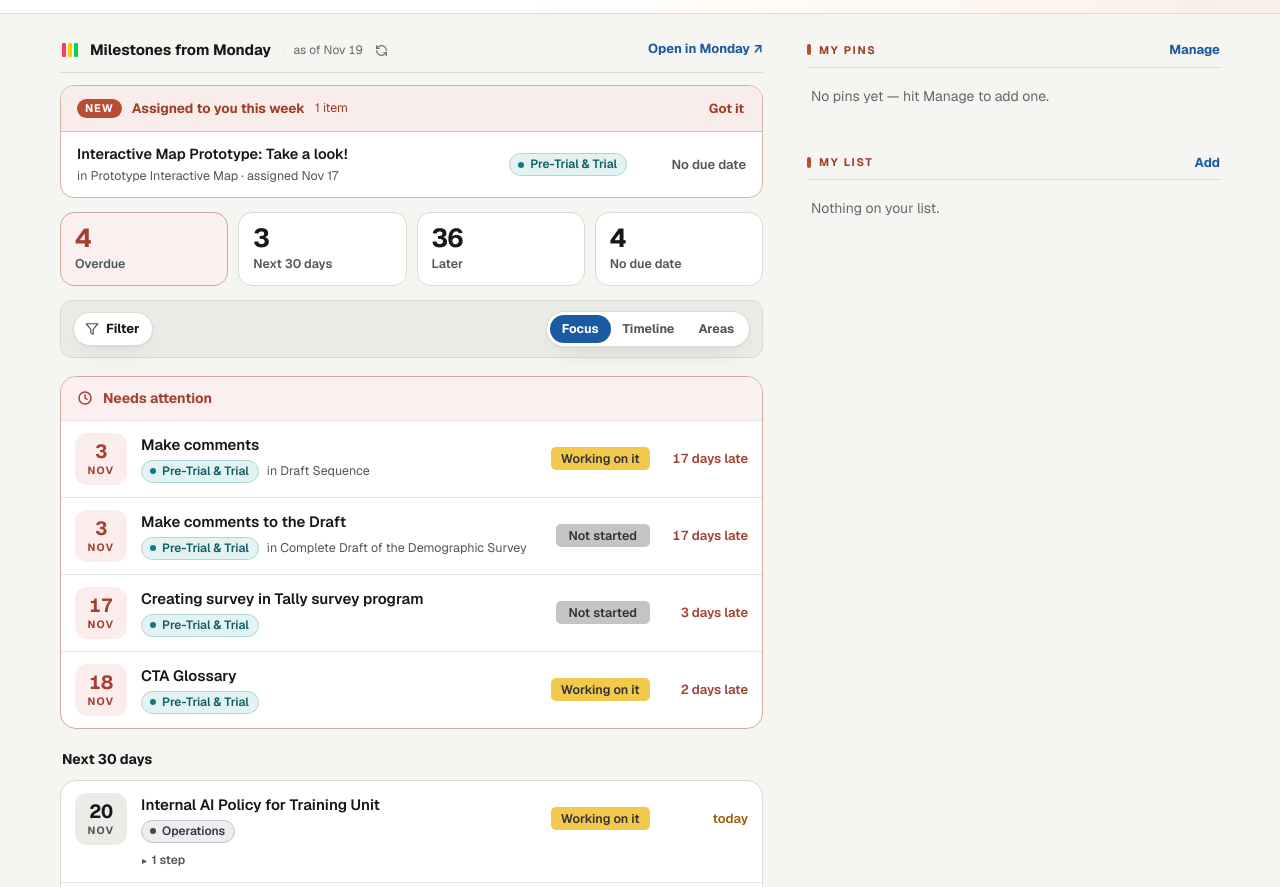
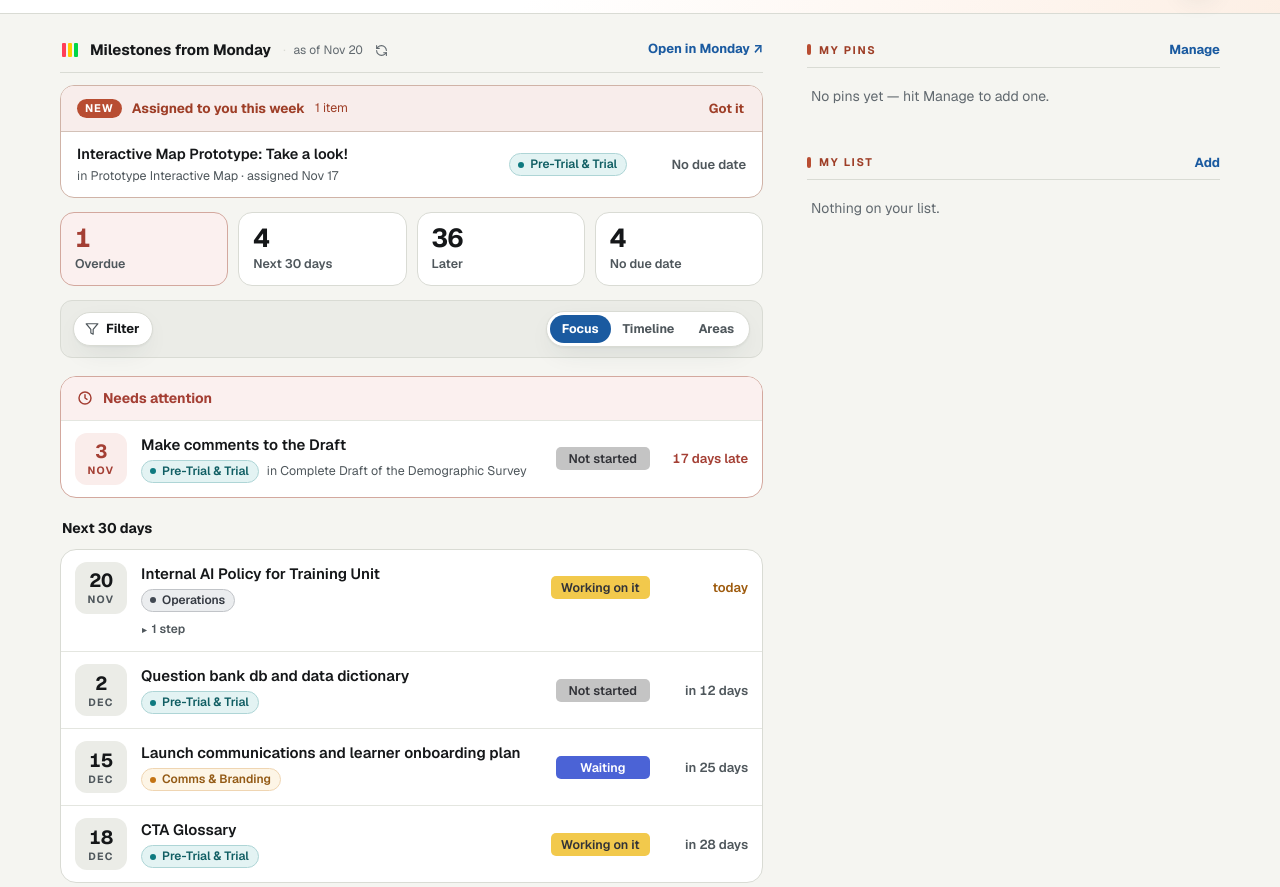
Before and after one commit to mcreed-mlri/command-center, a plain HTML site: page marlie/index.html in a window 1280 px wide. Shown: the part 65-952 px from the top of the page. Drawn offline with nearby package versions, Linux system fonts and the light colour scheme; no server answers.

Commit message:
Refresh team Monday task snapshots

```diff
--- a/marlie/index.html
+++ b/marlie/index.html
@@ -1039,7 +1039,7 @@
        To shorten a task name or a category label, or to teach it a new
        Monday status, edit the maps at the top of the script instead.
        ===================================================================== */
-    const SNAPSHOT_DATE = "2026-11-19";
+    const SNAPSHOT_DATE = "2026-11-20";
     let snapshotDate = SNAPSHOT_DATE;
     let snapshotLive = false;
     const pageSlug = location.pathname.replace(/^\/|\/$/g, "").split("/")[0] || "marlie";
@@ -1237,11 +1237,9 @@
       // ---- Comms & Branding ----
       { b:"comms", cat:"Branding", n:"Launch communications and learner onboarding plan", s:"wait", due:"2026-12-15", id:"12536402970" },
       // ---- Pre-Trial & Trial Skills ----
-      { b:"trial", cat:"Phase 1: Trial Process Sequence + Demographic Survey", n:"Make comments", s:"work", due:"2026-11-03", id:"13347620499", shared:true, sub:true, p:"Draft Sequence", soon:true, pid:"13347680298", o:"Carolina Silva Portero, Olivia Carini, Marlie Creed", me:true },
       { b:"trial", cat:"Phase 1: Trial Process Sequence + Demographic Survey", n:"Make comments to the Draft", s:"idle", due:"2026-11-03", id:"13340379844", shared:true, sub:true, p:"Complete Draft of the Demographic Survey", soon:true, pid:"13340332599", o:"Carolina Silva Portero, Olivia Carini, Marlie Creed", me:true },
-      { b:"trial", cat:"Phase 1: Trial Process Sequence + Demographic Survey", n:"Creating survey in Tally survey program", s:"idle", due:"2026-11-17", id:"13420050681" },
-      { b:"trial", cat:"Research & Planning", n:"CTA Glossary", s:"work", due:"2026-11-18", id:"13419700417" },
       { b:"trial", cat:"Research & Planning", n:"Question bank db and data dictionary", s:"idle", due:"2026-12-02", id:"13419746848" },
+      { b:"trial", cat:"Research & Planning", n:"CTA Glossary", s:"work", due:"2026-12-18", id:"13419700417" },
       { b:"trial", cat:"Phase 1: Trial Process Sequence + Demographic Survey", n:"Interactive Map Prototype: Take a look!", s:"idle", due:null, id:"13575033097", shared:true, a:"2026-11-17", sub:true, p:"Prototype Interactive Map", pid:"13575002650", o:"Ashley Nyce, Olivia Carini, Marlie Creed", me:true },
       // <<< TASKS-END
     ];
```
Also changed, not shown: ashley/index.html (+1 -4 lines), carolina/index.html (+1 -3 lines), olivia/index.html (+2 -2 lines).
